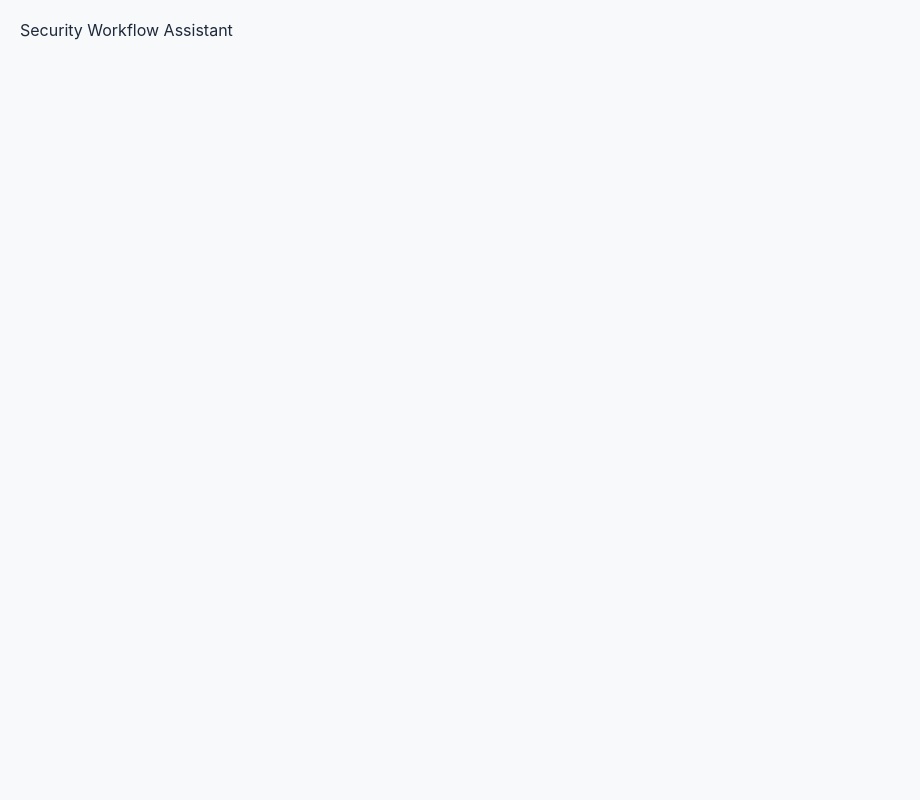
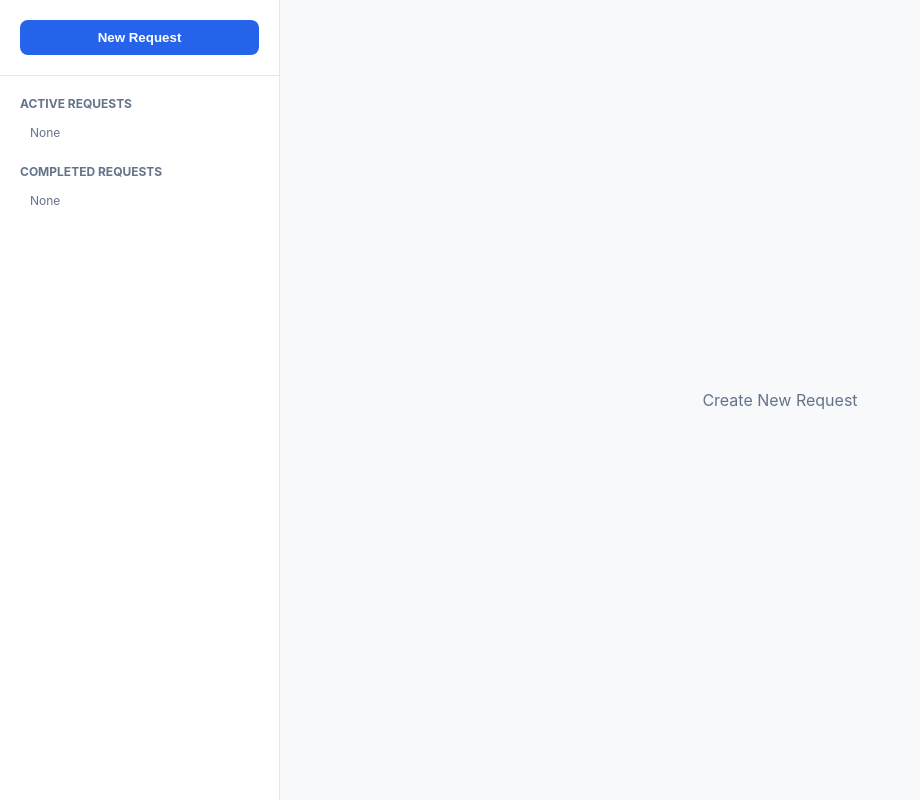
Before and after one commit to matanraviv09/ai-sd, a React (Vite) app in the folder frontend/: page / in a window 1280 px wide. Shown: the whole page, without its empty margins (0-920 px from the left). Built offline with nearby package versions, Linux system fonts and the light colour scheme.

Commit message:
feat: add SessionSidebar component and integrate in App

```diff
--- a/frontend/src/App.jsx
+++ b/frontend/src/App.jsx
@@ -1,5 +1,6 @@
-import React from 'react';
+import React, { useState } from 'react';
 import styled, { ThemeProvider, createGlobalStyle } from 'styled-components';
+import SessionSidebar from './components/SessionSidebar.jsx';
 
 export const theme = {
   colors: {
@@ -44,17 +45,49 @@ const AppContainer = styled.div`
   background-color: ${props => props.theme.colors.background};
 `;
 
-const ContentContainer = styled.div`
+const MainContent = styled.main`
+  flex: 1;
+  display: flex;
+  align-items: center;
+  justify-content: center;
   padding: 20px;
 `;
 
+const PlaceholderText = styled.div`
+  color: ${props => props.theme.colors.textSecondary};
+  font-size: 16px;
+`;
+
 export default function App() {
+  const [sessions, setSessions] = useState([]);
+  const [currentSessionId, setCurrentSessionId] = useState(null);
+
+  const handleSelectSession = (id) => {
+    setCurrentSessionId(id);
+  };
+
+  const handleNewSession = () => {
+    setCurrentSessionId(null);
+  };
+
   return (
     <ThemeProvider theme={theme}>
       <>
         <GlobalStyle />
         <AppContainer data-testid="app-container">
-          <ContentContainer>Security Workflow Assistant</ContentContainer>
+          <SessionSidebar
+            sessions={sessions}
+            currentSessionId={currentSessionId}
+            onSelectSession={handleSelectSession}
+            onNewSession={handleNewSession}
+          />
+          <MainContent>
+            {currentSessionId ? (
+              <PlaceholderText>Active Session: {currentSessionId}</PlaceholderText>
+            ) : (
+              <PlaceholderText>Create New Request</PlaceholderText>
+            )}
+          </MainContent>
         </AppContainer>
       </>
     </ThemeProvider>
--- /dev/null
+++ b/frontend/src/components/SessionSidebar.jsx
@@ -0,0 +1,108 @@
+import React from 'react';
+import styled from 'styled-components';
+
+const SidebarContainer = styled.aside`
+  width: 280px;
+  border-right: 1px solid ${props => props.theme.colors.border};
+  background-color: ${props => props.theme.colors.paper};
+  display: flex;
+  flex-direction: column;
+  height: 100%;
+`;
+
+const Header = styled.div`
+  padding: 20px;
+  border-bottom: 1px solid ${props => props.theme.colors.border};
+`;
+
+const NewButton = styled.button`
+  width: 100%;
+  padding: 10px 16px;
+  background-color: ${props => props.theme.colors.primary};
+  color: white;
+  border: none;
+  border-radius: 8px;
+  font-weight: 600;
+  cursor: pointer;
+  transition: background-color 0.2s;
+
+  &:hover {
+    background-color: ${props => props.theme.colors.primaryHover};
+  }
+`;
+
+const ScrollableList = styled.div`
+  flex: 1;
+  overflow-y: auto;
+  padding: 20px;
+`;
+
+const SectionTitle = styled.h3`
+  font-size: 12px;
+  text-transform: uppercase;
+  color: ${props => props.theme.colors.textSecondary};
+  margin-bottom: 10px;
+  margin-top: 20px;
+  &:first-of-type {
+    margin-top: 0;
+  }
+`;
+
+const SessionItem = styled.div`
+  padding: 10px;
+  border-radius: 6px;
+  cursor: pointer;
+  font-size: 14px;
+  margin-bottom: 4px;
+  background-color: ${props => props.$active ? props.theme.colors.chatUser : 'transparent'};
+  color: ${props => props.$active ? props.theme.colors.primary : props.theme.colors.textPrimary};
+  font-weight: ${props => props.$active ? '600' : 'normal'};
+
+  &:hover {
+    background-color: ${props => props.$active ? props.theme.colors.chatUser : props.theme.colors.chatAssistant};
+  }
+`;
+
+const EmptyText = styled.div`
+  font-size: 12px;
+  color: ${props => props.theme.colors.textSecondary};
+  padding: 4px 10px;
+`;
+
+export default function SessionSidebar({ sessions, currentSessionId, onSelectSession, onNewSession }) {
+  const activeSessions = sessions.filter(s => s.status === 'active');
+  const completedSessions = sessions.filter(s => s.status === 'completed');
+
+  return (
+    <SidebarContainer>
+      <Header>
+        <NewButton onClick={onNewSession}>New Request</NewButton>
+      </Header>
+      <ScrollableList>
+        <SectionTitle>Active Requests</SectionTitle>
+        {activeSessions.map(session => (
+          <SessionItem
+            key={session.id}
+            $active={session.id === currentSessionId}
+            onClick={() => onSelectSession(session.id)}
+          >
+            {session.workflow_name} ({session.id.substring(0, 6)})
+          </SessionItem>
+        ))}
+        {activeSessions.length === 0 && <EmptyText>None</EmptyText>}
+
+        <SectionTitle>Completed Requests</SectionTitle>
+        {completedSessions.map(session => (
+          <SessionItem
+            key={session.id}
+            $active={session.id === currentSessionId}
+            onClick={() => onSelectSession(session.id)}
+          >
+            {session.workflow_name} ({session.id.substring(0, 6)})
+          </SessionItem>
+        ))}
+        {completedSessions.length === 0 && <EmptyText>None</EmptyText>}
+      </ScrollableList>
+    </SidebarContainer>
+  );
+}
```
Also changed, not shown: 1 other file (tests, documents, lock files or other folders).
